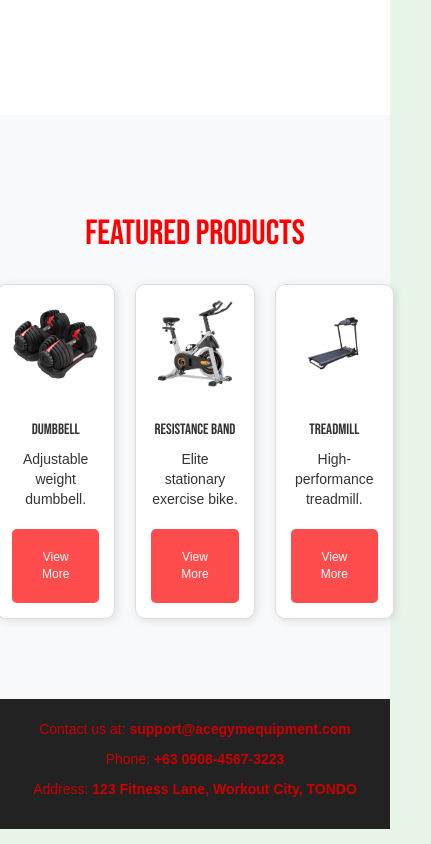
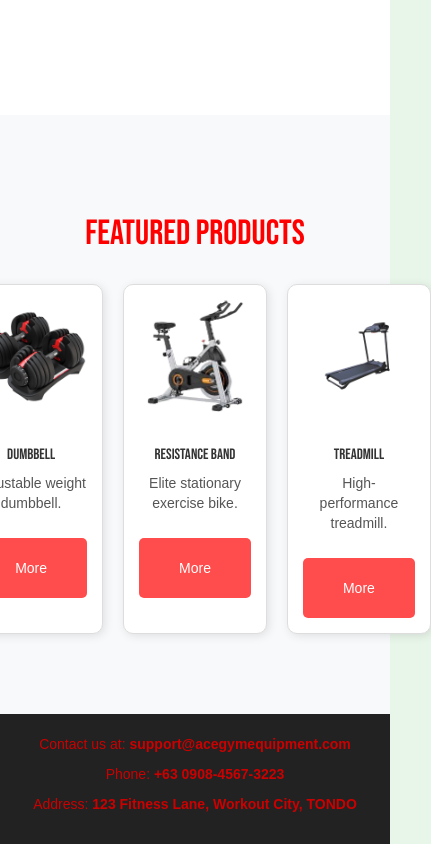
Before and after one commit to KD-KTolentino/ACE-Gym-Equipment, a plain HTML site: page index.html in a window 390 px wide. Shown: the part 1502-2346 px from the top of the page, 431 px wide, since content can reach past the window. Drawn offline with nearby package versions, Linux system fonts and the light colour scheme.

Commit message:
Fix View More button responsiveness for mobile

```diff
--- a/index.html
+++ b/index.html
@@ -143,15 +143,11 @@
             margin-bottom: 10px;
         }
 
-        .product-card {
-    display: flex;
-    flex-direction: column; /* Stack content vertically */
-    align-items: center; /* Center-align content horizontally */
-    justify-content: space-between; /* Distribute content evenly */
-    text-align: center; /* Center-align text */
+        .product-card p {
+            color: #555555;
+            margin-bottom: 15px;
         }
 
-/* Ensure the button is centered and responsive */
         .product-card a {
             display: inline-block;
             text-decoration: none;
@@ -161,15 +157,14 @@
             border-radius: 5px;
             font-size: 1rem;
             margin-top: 10px;
-    text-align: center; /* Center-align button text */
         }
 
-/* Mobile-specific adjustments */
         @media (max-width: 768px) {
             .product-card a {
-        font-size: 1.2rem; /* Slightly larger font for mobile */
-        padding: 20px 30px; /* Increase padding for touch-friendly buttons */
-        width: 100%; /* Make the button span the full width of the card */
+                font-size: 1.4rem;
+                padding: 20px 40px;
+                width: 100%;
+                text-align: center;
             }
         }
 
@@ -292,21 +287,21 @@
                 <img src="images/dumbbellnobg.png" alt="Dumbbell">
                 <h3>Dumbbell</h3>
                 <p>Adjustable weight dumbbell.</p>
-                <a href="products.html">View More</a>
+                <a href="products.html">More</a>
             </div>
 
             <div class="product-card">
                 <img src="images/bikenobg.png" alt="Resistance Band">
                 <h3>Resistance Band</h3>
                 <p>Elite stationary exercise bike.</p>
-                <a href="products.html">View More</a>
+                <a href="products.html">More</a>
             </div>
 
             <div class="product-card">
                 <img src="images/treadmillnobg.png" alt="Treadmill">
                 <h3>Treadmill</h3>
                 <p>High-performance treadmill.</p>
-                <a href="products.html">View More</a>
+                <a href="products.html">More</a>
             </div>
         </div>
     </div>
```
Lines whose indentation alone changed are shown as unchanged.
